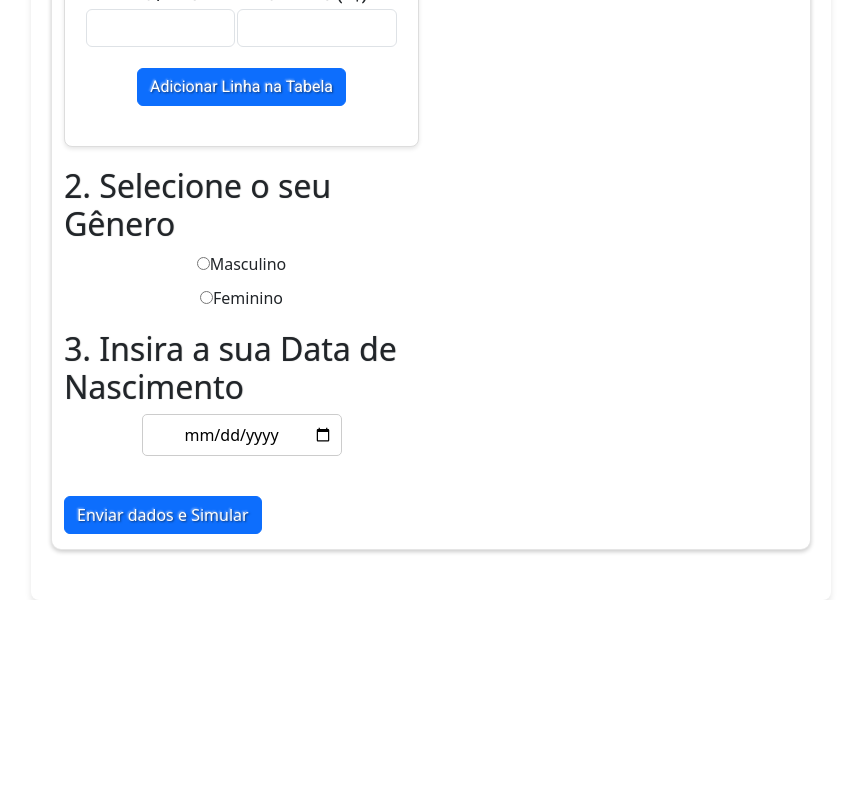
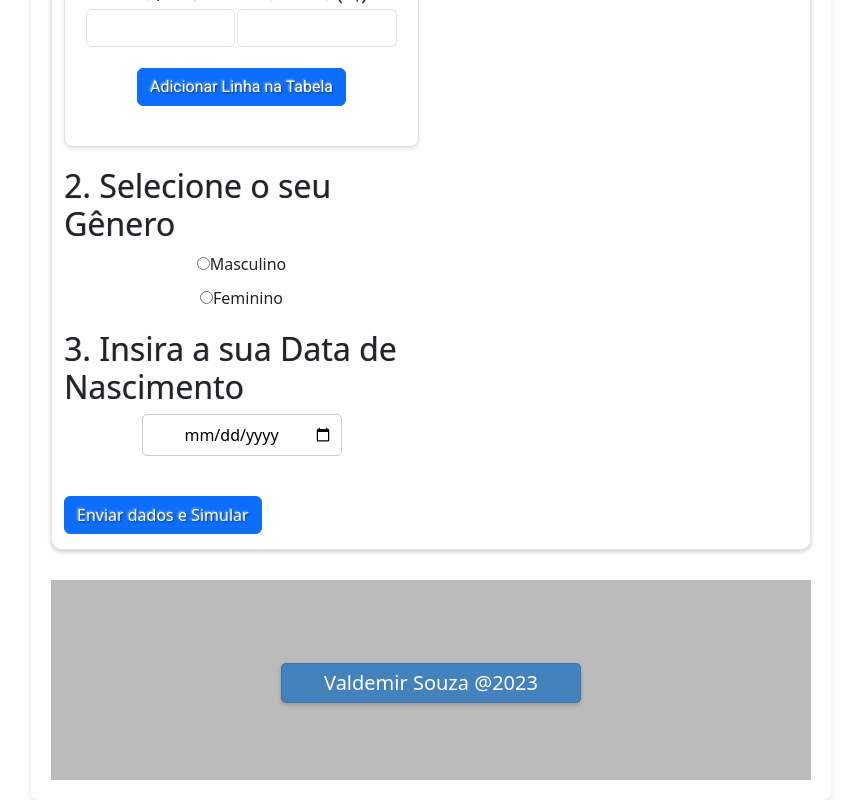
Before and after one commit to ProjetosCursoIF-ValSouza/NovoCashwise-Prev, a React (Vite) app in the folder frontend-react-cashwise-vs/: page /simule in a window 1280 px wide. Shown: the part 1815-2615 px from the top of the page, without its empty margins (209-1070 px from the left). Before the commit the page ends 2415 px from the top, so only its background shows below. Built offline with nearby package versions, Linux system fonts and the light colour scheme.

Commit message:
Update Simule.jsx

```diff
--- a/frontend-react-cashwise-vs/src/components/pages/Simule.jsx
+++ b/frontend-react-cashwise-vs/src/components/pages/Simule.jsx
@@ -3,6 +3,7 @@ import { useNavigate } from 'react-router-dom';
 import PropTypes from 'prop-types';
 import axios from 'axios';
 import Header from '../layout/Header';
+import Footer from '../layout/Footer';
 import Blockquote from '../layout/Blockquote';
 import { Container, Row, Col, Form, Button } from 'react-bootstrap';
 import './Simule.css';
@@ -132,6 +133,7 @@ function SimulePage() {
           </Col>
         </Row>
       </Container>
+      <Footer />
     </div>
   );
 }
@@ -191,4 +193,5 @@ DataNascimentoInput.propTypes = {
   handleDataNascimentoChange: PropTypes.func.isRequired,
 };
 
+
 export default SimulePage;
```
